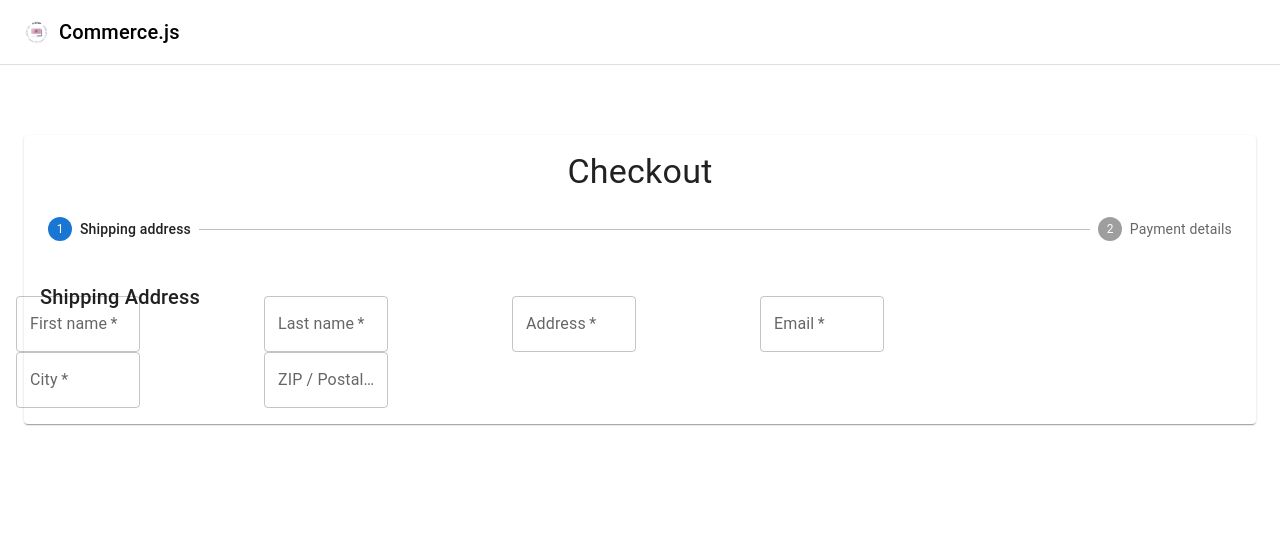
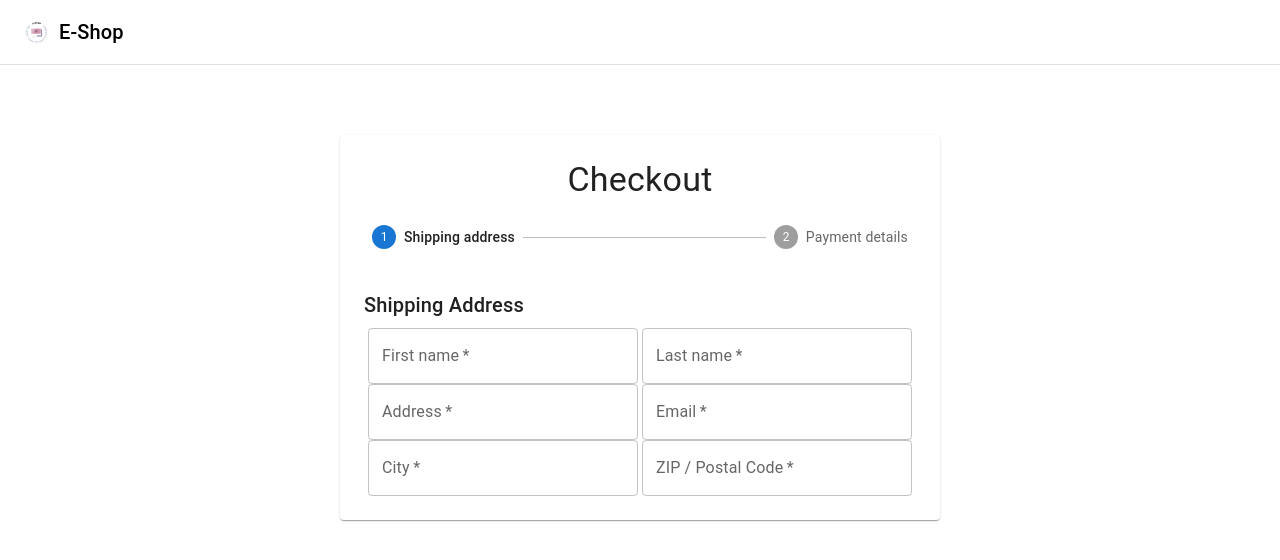
Before and after one commit to Omid-G12/EShop, a React (Create React App) app: page /checkout in a window 1280 px wide. Shown: the top 560 px of the page. Built offline with nearby package versions, Linux system fonts and the light colour scheme; no server answers.

Commit message:
address form UI fixed, Navbar name fixed

```diff
--- a/src/components/CheckoutForm/AddressForm.jsx
+++ b/src/components/CheckoutForm/AddressForm.jsx
@@ -12,7 +12,7 @@ const AddressForm = () => {
 
       <FormProvider {...methods}>
         <form onSubmit=''>
-          <Grid container spacing={3}>
+          <Grid container justifyContent={'space-evenly'}>
             <FormInput required name='firstName' label='First name' />
             <FormInput required name='lastName' label='Last name' />
             <FormInput required name='address1' label='Address' />
--- a/src/components/CheckoutForm/Checkout/styles.js
+++ b/src/components/CheckoutForm/Checkout/styles.js
@@ -10,7 +10,8 @@ export default makeStyles()((theme) => ({
     width: 'auto',
     marginLeft: theme.spacing(2),
     marginRight: theme.spacing(2),
-    [theme.breakpoints.up(600 + theme.spacing(2) * 2)]: {
+    [theme.breakpoints.up(650)]: {
+      //+ theme.spacing(2) * 2
       width: 600,
       marginLeft: 'auto',
       marginRight: 'auto',
@@ -24,7 +25,8 @@ export default makeStyles()((theme) => ({
       width: '100%',
       marginTop: 60,
     },
-    [theme.breakpoints.up(600 + theme.spacing(3) * 2)]: {
+    [theme.breakpoints.up(640)]: {
+      //+ theme.spacing(3) * 2
       marginTop: theme.spacing(6),
       marginBottom: theme.spacing(6),
       padding: theme.spacing(3),
--- a/src/components/CheckoutForm/CustomTextField.jsx
+++ b/src/components/CheckoutForm/CustomTextField.jsx
@@ -8,7 +8,7 @@ const FormInput = ({name, label, required}) => {
 
   return (
     <div>
-      <Grid item xs={12} sm={6}>
+      <Grid item width={270}/*xs={12} sm={6}*/>
         <Controller
           control={control}
           name={name}
--- a/src/components/Navbar/Navbar.jsx
+++ b/src/components/Navbar/Navbar.jsx
@@ -16,8 +16,8 @@ const Navbar = ({ totalItems }) => {
         <AppBar position='fixed' className={classes.appBar} color='inherit'>
           <Toolbar>
             <Typography component={Link} to="/" variant='h6' className={classes.title} color='inherit'>
-              <img src={logo} alt="Commerce.js" height='25px' className={classes.image}/>
-              Commerce.js
+              <img src={logo} alt="E-Shop" height='25px' className={classes.image}/>
+              E-Shop
             </Typography>
             <div className={classes.grow} />
             {location.pathname === '/' && (
```
